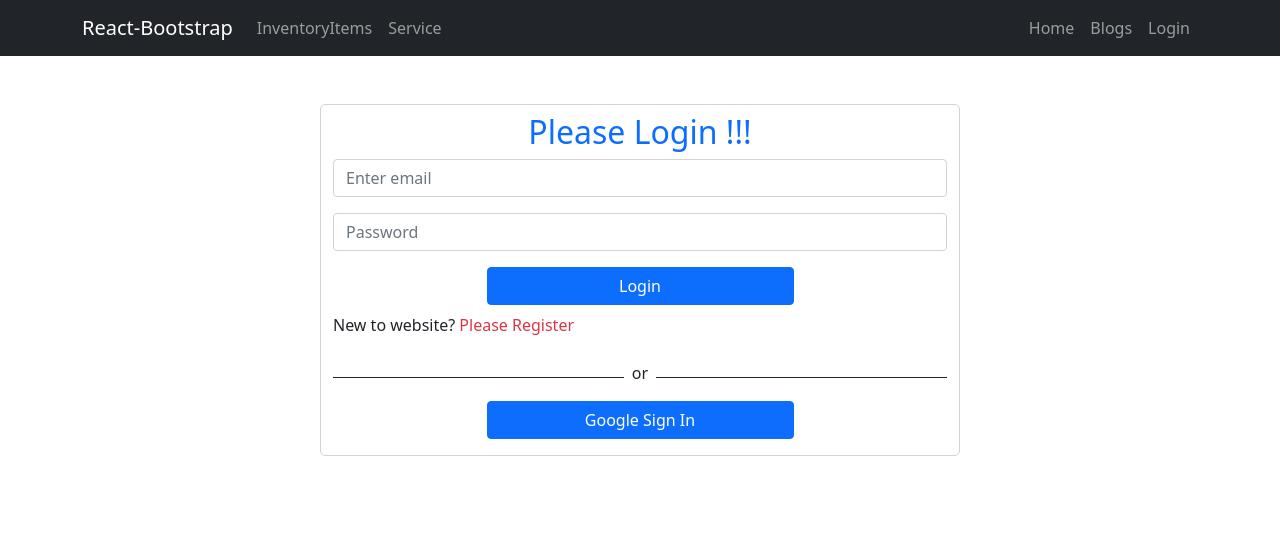
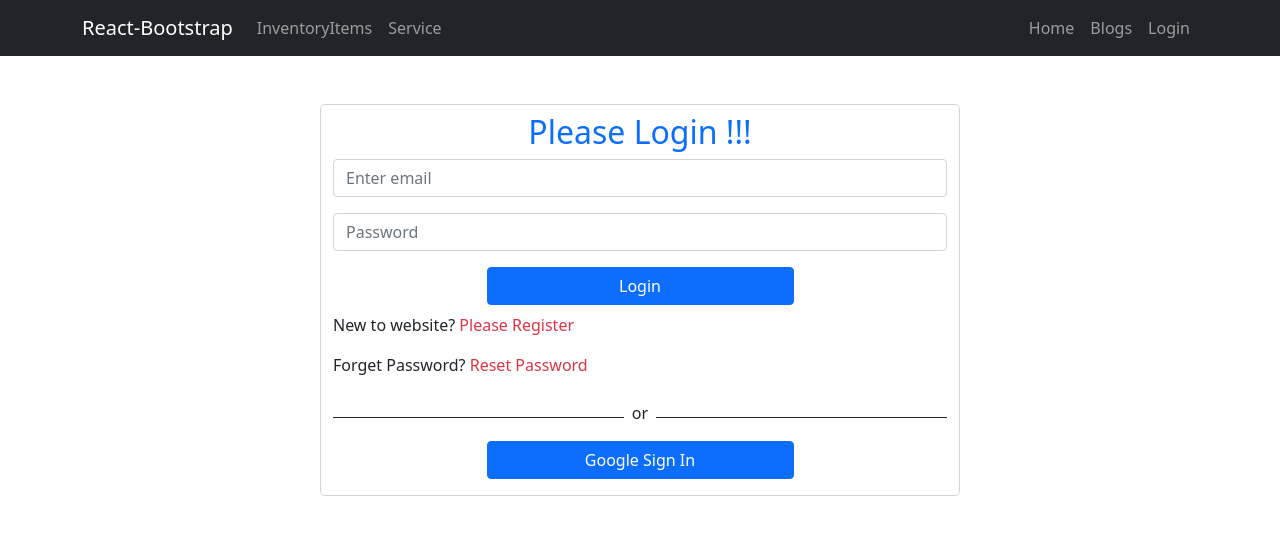
Before and after one commit to tanianasrin1/warehouse-mangemant-client-a11, a React (Create React App) app: page /login in a window 1280 px wide. Shown: the top 534 px of the page. Built offline with nearby package versions, Linux system fonts and the light colour scheme; no server answers.

Commit message:
login register error fixed

```diff
--- a/src/Pages/Login/Login/Login.js
+++ b/src/Pages/Login/Login/Login.js
@@ -1,6 +1,6 @@
 import React, { useRef } from "react";
 import { Button, Form } from "react-bootstrap";
-import { useSignInWithEmailAndPassword } from "react-firebase-hooks/auth";
+import { useSendPasswordResetEmail, useSignInWithEmailAndPassword } from "react-firebase-hooks/auth";
 import { useLocation, useNavigate } from "react-router-dom";
 import auth from "../../../firebase.init";
 import SocialLogin from "../SocialLogin/SocialLogin";
@@ -20,6 +20,8 @@
       loading,
       error,
     ] = useSignInWithEmailAndPassword(auth);
+
+    const [sendPasswordResetEmail, sending] = useSendPasswordResetEmail(auth);
 
     if(user){
       navigate(from, {replace: true});
@@ -45,6 +47,13 @@
         navigate('/register')
     }
 
+    const resetPassword = async() => {
+      const email = emailRef.current.value;
+      await sendPasswordResetEmail(email);
+      alert('Sent email');
+
+    }
+
   return (
     <div className="container login-form w-50 mt-5 mx-auto">
       <h2 className="text-center text-primary mt-2">Please Login !!!</h2>
@@ -64,6 +73,7 @@
       </Form>
       {errorElement}
       <p>New to website? <span className="text-danger" onClick={navigateRegister}>Please Register</span> </p>
+      <p>Forget Password? <span className="text-danger" onClick={resetPassword}>Reset Password</span> </p>
       <SocialLogin></SocialLogin>
     </div>
   );
--- a/src/Pages/Login/Register/Register.js
+++ b/src/Pages/Login/Register/Register.js
@@ -11,7 +11,7 @@
     user,
     loading,
     error,
-  ] = useCreateUserWithEmailAndPassword(auth);
+  ] = useCreateUserWithEmailAndPassword(auth, {sendEmailVerification: true});
     const navigate = useNavigate();
     let errorElement;
 
@@ -57,6 +57,7 @@
       {errorElement}
 
       <p>Already have an account? <span className="text-danger" onClick={navigateLogin}>Please Login</span> </p>
+
       <SocialLogin></SocialLogin>
   </div>
     );
```
